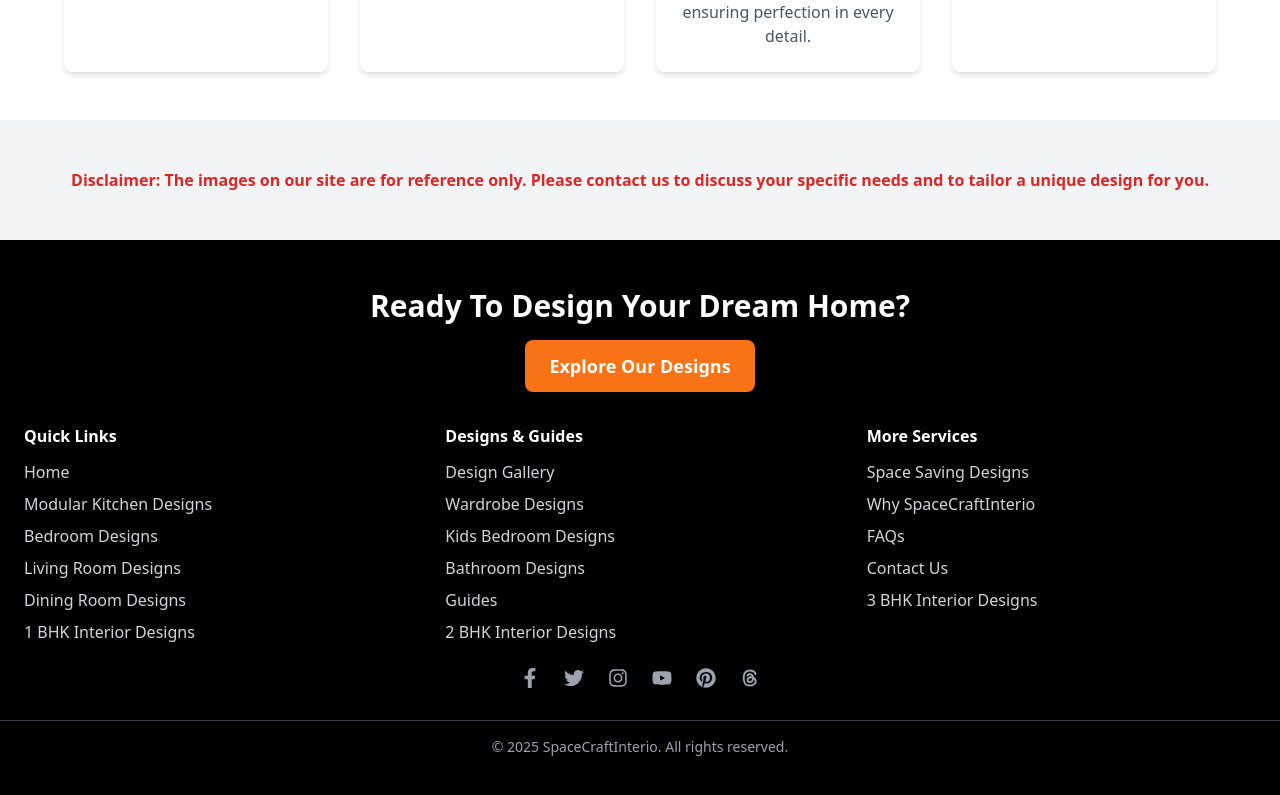
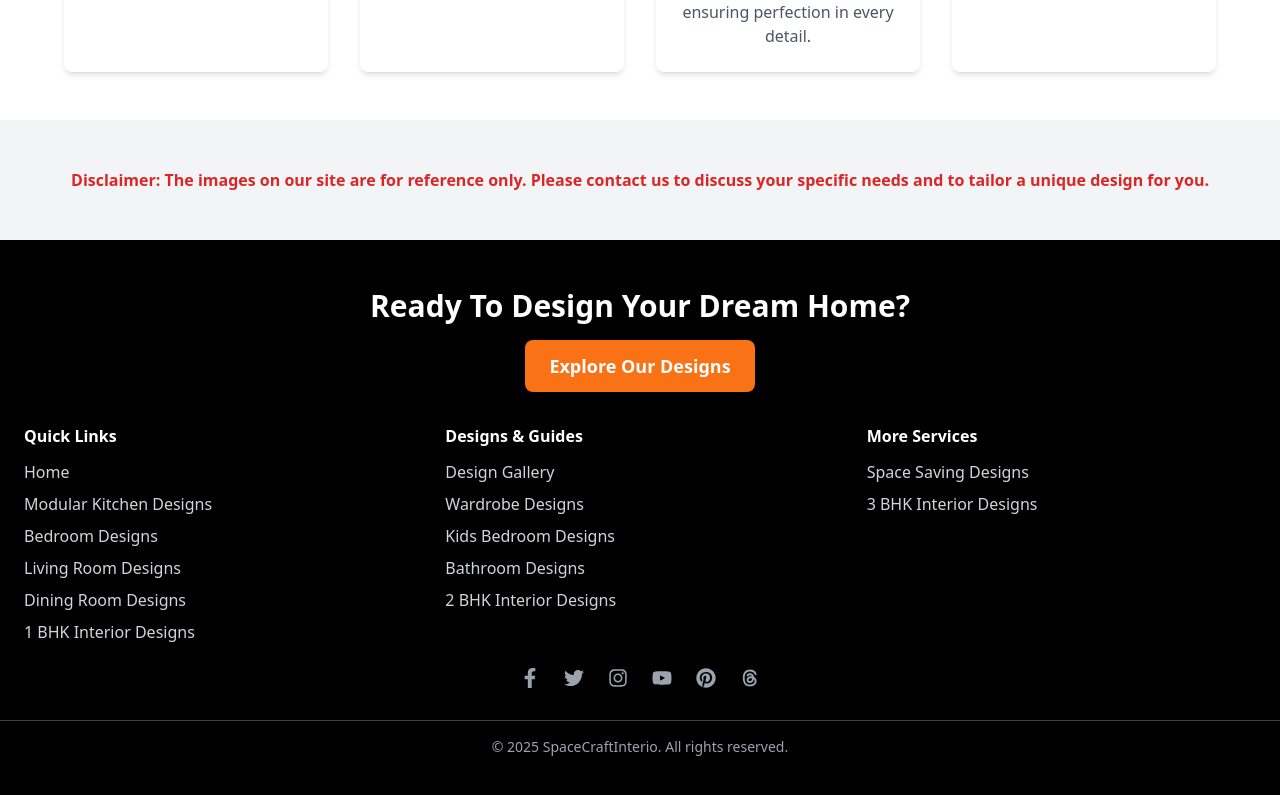
Before and after one commit to ShashwatSecure/Space-Craft-Interio, a Next.js app: page / in a window 1280 px wide. Shown: the part 3652-4447 px from the top of the page. Built offline with nearby package versions, Linux system fonts and the light colour scheme; no server answers.

Commit message:
links issue

```diff
--- a/src/components/Footer.tsx
+++ b/src/components/Footer.tsx
@@ -47,12 +47,11 @@ const Footer = () => {
           <h3 className="text-white font-semibold mb-3">Designs & Guides</h3>
           <ul className="space-y-2">
             {[
-              { name: "Design Gallery", link: "/interior-design" },
-              { name: "Wardrobe Designs", link: "/wardrobe" },
-              { name: "Kids Bedroom Designs", link: "/kids-bedroom" },
-              { name: "Bathroom Designs", link: "/bathroom" },
-              { name: "Guides", link: "/guides" },
-              { name: "2 BHK Interior Designs", link: "/2bhk" },
+              { name: "Design Gallery", link: "/designs/interior-design" },
+              { name: "Wardrobe Designs", link: "/designs/wardrobe" },
+              { name: "Kids Bedroom Designs", link: "/designs/kids-bedroom" },
+              { name: "Bathroom Designs", link: "/designs/bathroom" },
+              { name: "2 BHK Interior Designs", link: "/designs/2bhk" },
             ].map((item, index) => (
               <li key={index}>
                 <a href={item.link} className="hover:text-orange-400 transition">
@@ -69,11 +68,8 @@ const Footer = () => {
           <h3 className="text-white font-semibold mb-3">More Services</h3>
           <ul className="space-y-2">
             {[
-              { name: "Space Saving Designs", link: "/space-saving-designs" },
-              { name: "Why SpaceCraftInterio", link: "/why-spacecraftinterio" },
-              { name: "FAQs", link: "/faqs" },
-              { name: "Contact Us", link: "/contact" },
-              { name: "3 BHK Interior Designs", link: "/3bhk" },
+              { name: "Space Saving Designs", link: "/designs/interior-design" },
+              { name: "3 BHK Interior Designs", link: "/designs/3bhk" },
             ].map((item, index) => (
               <li key={index}>
                 <a href={item.link} className="hover:text-orange-400 transition">
```
Also changed, not shown: 2 other files (tests, documents, lock files or other folders).
